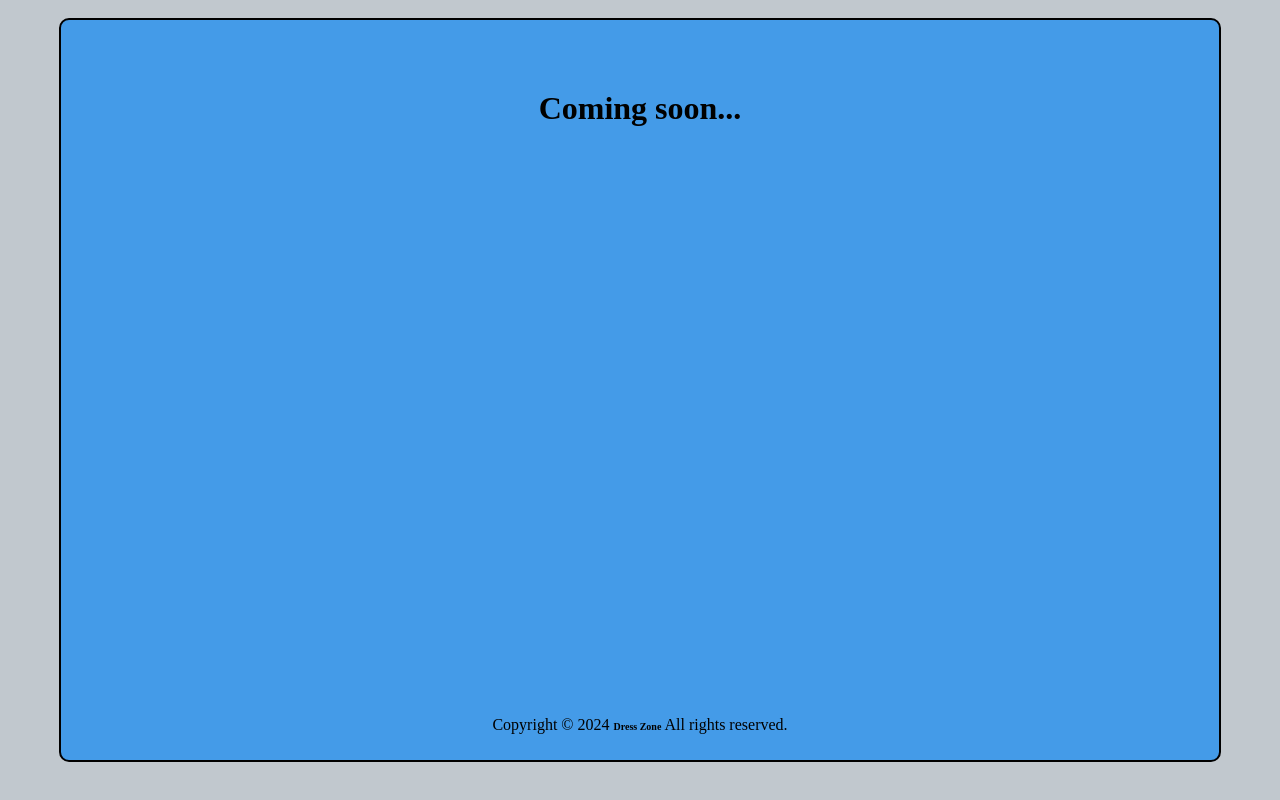
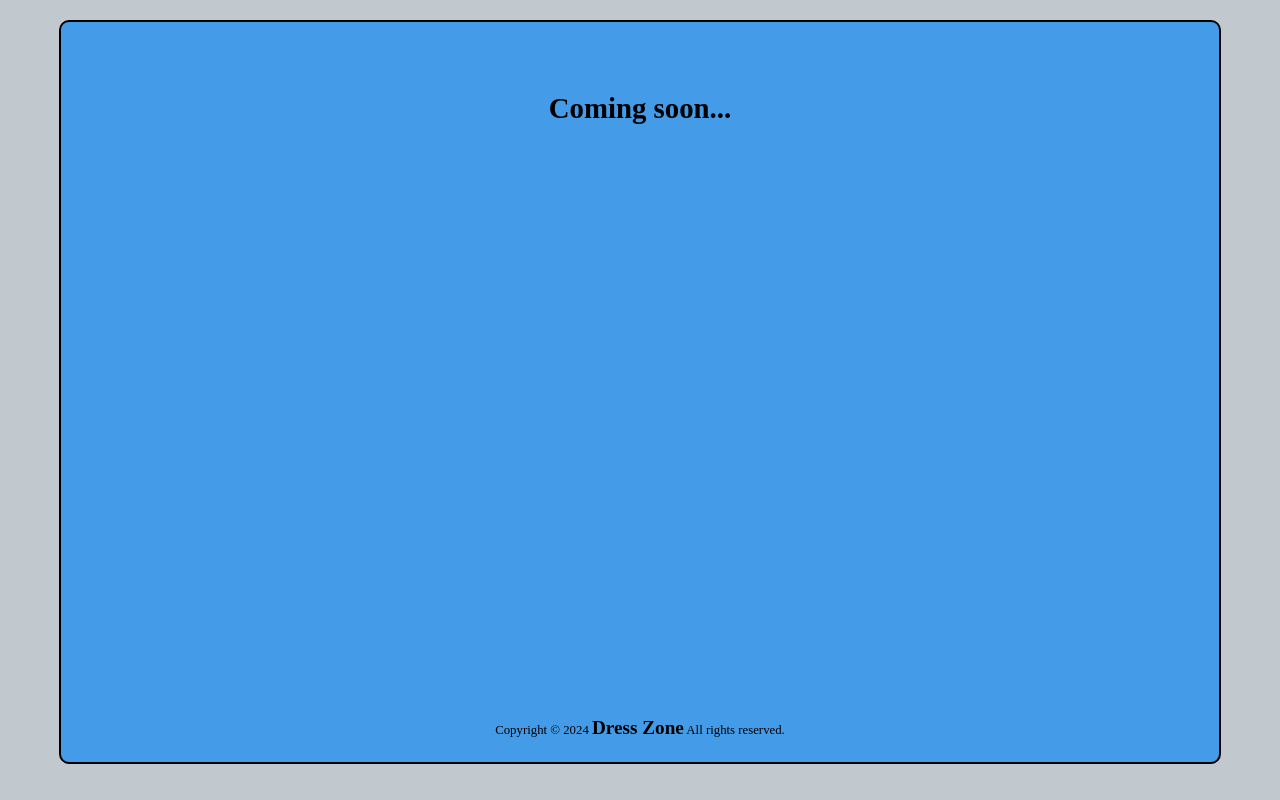
Before and after one commit to hasiboctane/dress_zone_announcement, a plain HTML site: page index.html in a window 1280 px wide. Drawn offline with Linux system fonts and the light colour scheme.

Commit message:
Announcment Done

```diff
--- a/app.css
+++ b/app.css
@@ -7,7 +7,7 @@ body {
     align-items: center;
 }
 .container {
-    margin: 10px;
+    margin: 12px;
     padding: 10px;
     height: 90vh;
     width: 90%;
@@ -21,10 +21,13 @@ body {
 }
 .announce_text {
     margin-top: 60px;
-    font-size: 2rem;
+    font-size: 1.8rem;
+}
+.copy-right {
+    font-size: 0.8rem;
 }
 .copy-right span {
-    font-size: 10px;
+    font-size: 1.2rem;
     font-weight: bold;
     margin-bottom: 10px;
 }
```
